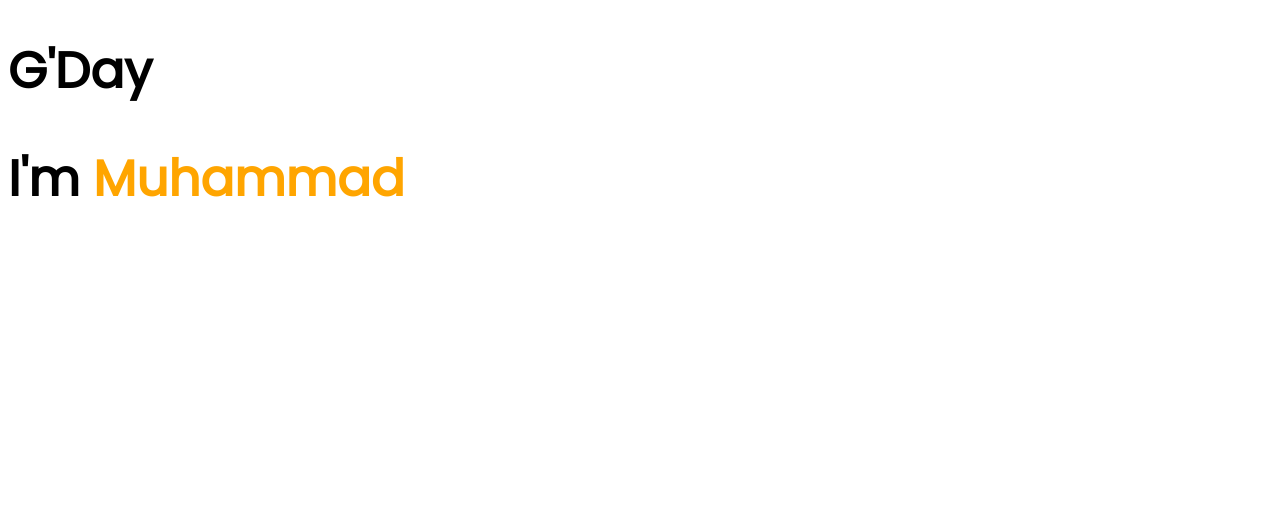
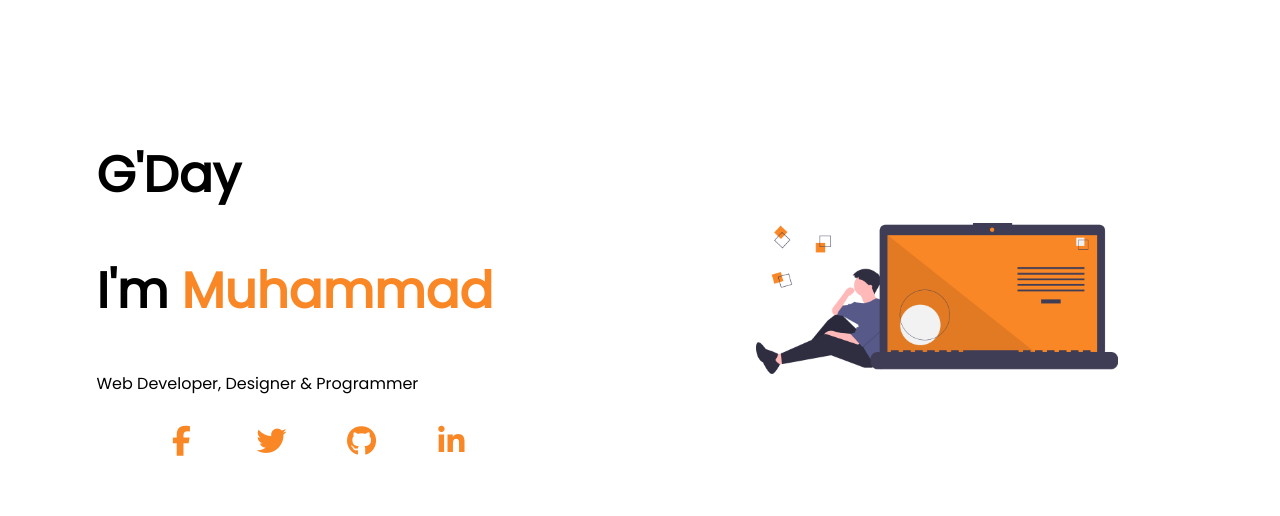
Before and after one commit to moeyRabbani/web-portfolio, a plain HTML site: page index.html in a window 1280 px wide. Drawn offline with Linux system fonts and the light colour scheme.

Commit message:
first block

```diff
--- a/index.html
+++ b/index.html
@@ -6,13 +6,34 @@
     <meta name="viewport" content="width=device-width, initial-scale=1.0">
     <title>Muhammad's portfolio</title>
     <link href="https://fonts.googleapis.com/css2?family=Poppins&display=swap" rel="stylesheet">
-
+    <script src="https://kit.fontawesome.com/a076d05399.js"></script>
     <link rel="stylesheet" href="style.css">
 </head>
 
 <body>
-    <h1>G'Day</h1>
-    <h1>I'm <span class="name-highlight">Muhammad</span></h1>
+    <section>
+
+        <div class="top">
+            <h1>G'Day</h1>
+            <h1>I'm <span class="name-highlight">Muhammad</span></h1>
+
+            <p>
+                Web Developer, Designer & Programmer
+            </p>
+            <ul>
+                <li><i class="fab fa-facebook-f"></i></li>
+                <li><i class="fab fa-twitter"></i></li>
+                <li><i class="fab fa-github"></i></li>
+                <li><i class="fab fa-linkedin-in"></i></li>
+
+            </ul>
+        </div>
+
+        <div class="top">
+            <img src="images/first.png">
+        </div>
+
+    </section>
 </body>
 
 </html>
--- a/style.css
+++ b/style.css
@@ -1,10 +1,103 @@
 body {
     font-family: 'Poppins', sans-serif;
+
 
 }
 h1{
     font-size: 50px;
 }
 .name-highlight {
-    color: orange;
+    color: #F98726;
 }
+.top {
+    width: 35%;
+    float: left;
+    margin: 5%;
+    padding: 2%;
+}
+.top img{
+    padding-top: 100px;
+    width: 100%;
+}
+ul{
+    display: flex;
+    text-align: center;
+  }
+  ul li{
+    position: relative;
+    display: block;
+    color: #F98726;
+    font-size: 30px;
+    height: 60px;
+    width: 60px;
+    background: #ffffff;
+    line-height: 60px;
+    border-radius: 50%;
+    margin: 0 15px;
+    cursor: pointer;
+    transition: .5s;
+  }
+  ul li:before{
+    position: absolute;
+    content: '';
+    top: 0;
+    left: 0;
+    height: inherit;
+    width: inherit;
+    /* background: #d35400; */
+    border-radius: 50%;
+    transform: scale(.9);
+    z-index: -1;
+    transition: .5s;
+  }
+  ul li:nth-child(1):before{
+    background: #4267B2;
+  }
+  ul li:nth-child(2):before{
+    background: #1DA1F2;
+  }
+  ul li:nth-child(3):before{
+    background: #E1306C;
+  }
+  ul li:nth-child(4):before{
+    background: #2867B2;
+  }
+
+  ul li:hover:before{
+    filter: blur(3px);
+    transform: scale(1.2);
+    /* box-shadow: 0 0 15px #d35400; */
+  }
+  ul li:nth-child(1):hover:before{
+    box-shadow: 0 0 15px #4267B2;
+  }
+  ul li:nth-child(2):hover:before{
+    box-shadow: 0 0 15px #1DA1F2;
+  }
+  ul li:nth-child(3):hover:before{
+    box-shadow: 0 0 15px #E1306C;
+  }
+  ul li:nth-child(4):hover:before{
+    box-shadow: 0 0 15px #2867B2;
+  }
+
+  ul li:nth-child(1):hover{
+    color: #456cba;
+    box-shadow: 0 0 15px #4267B2;
+    text-shadow: 0 0 15px #4267B2;
+  }
+  ul li:nth-child(2):hover{
+    color: #26a4f2;
+    box-shadow: 0 0 15px #1DA1F2;
+    text-shadow: 0 0 15px #1DA1F2;
+  }
+  ul li:nth-child(3):hover{
+    color: #e23670;
+    box-shadow: 0 0 15px #E1306C;
+    text-shadow: 0 0 15px #E1306C;
+  }
+  ul li:nth-child(4):hover{
+    color: #2a6cbb;
+    box-shadow: 0 0 15px #2867B2;
+    text-shadow: 0 0 15px #2867B2;
+  }
```
Also changed, not shown: images/first.png (added).
